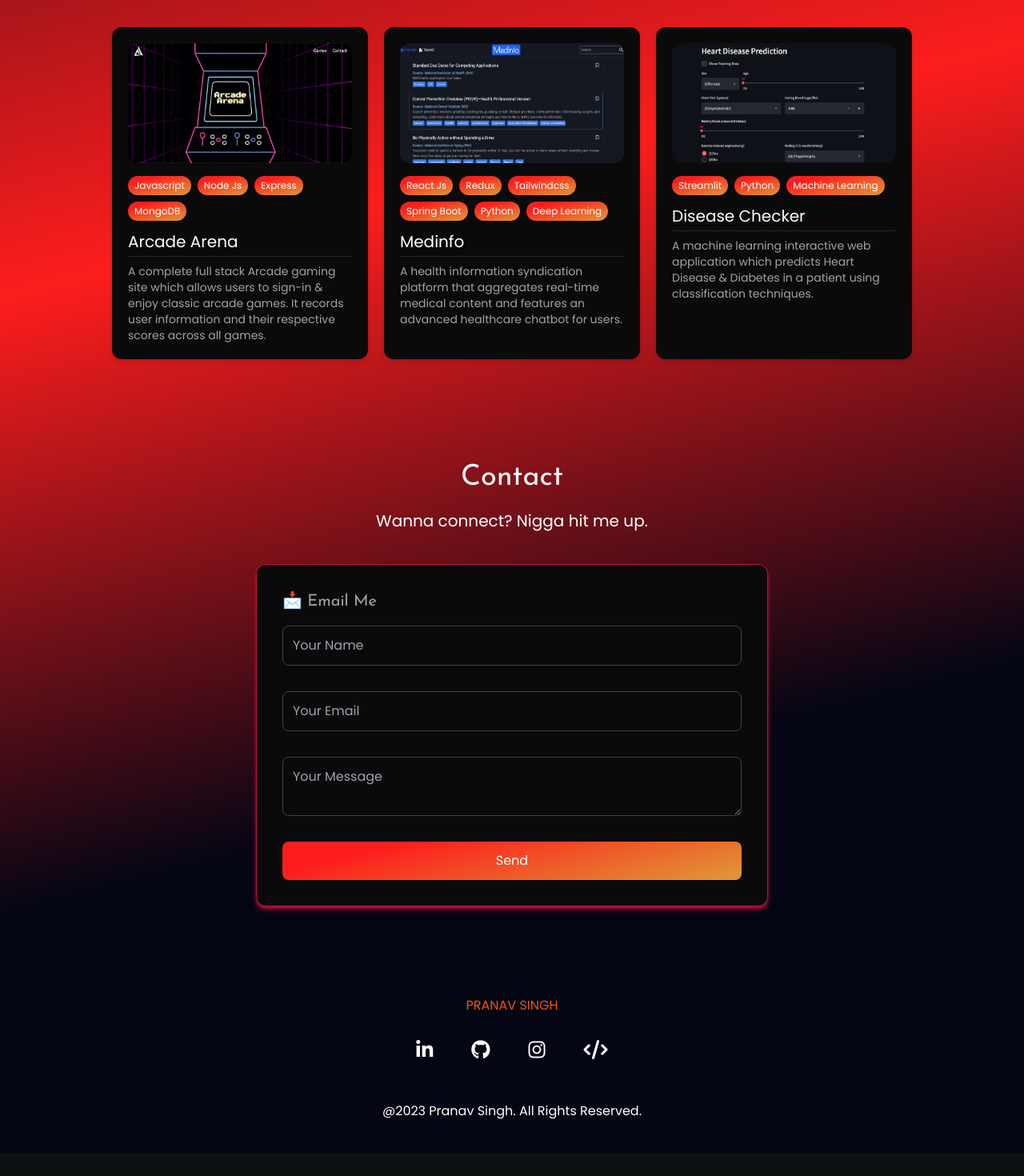
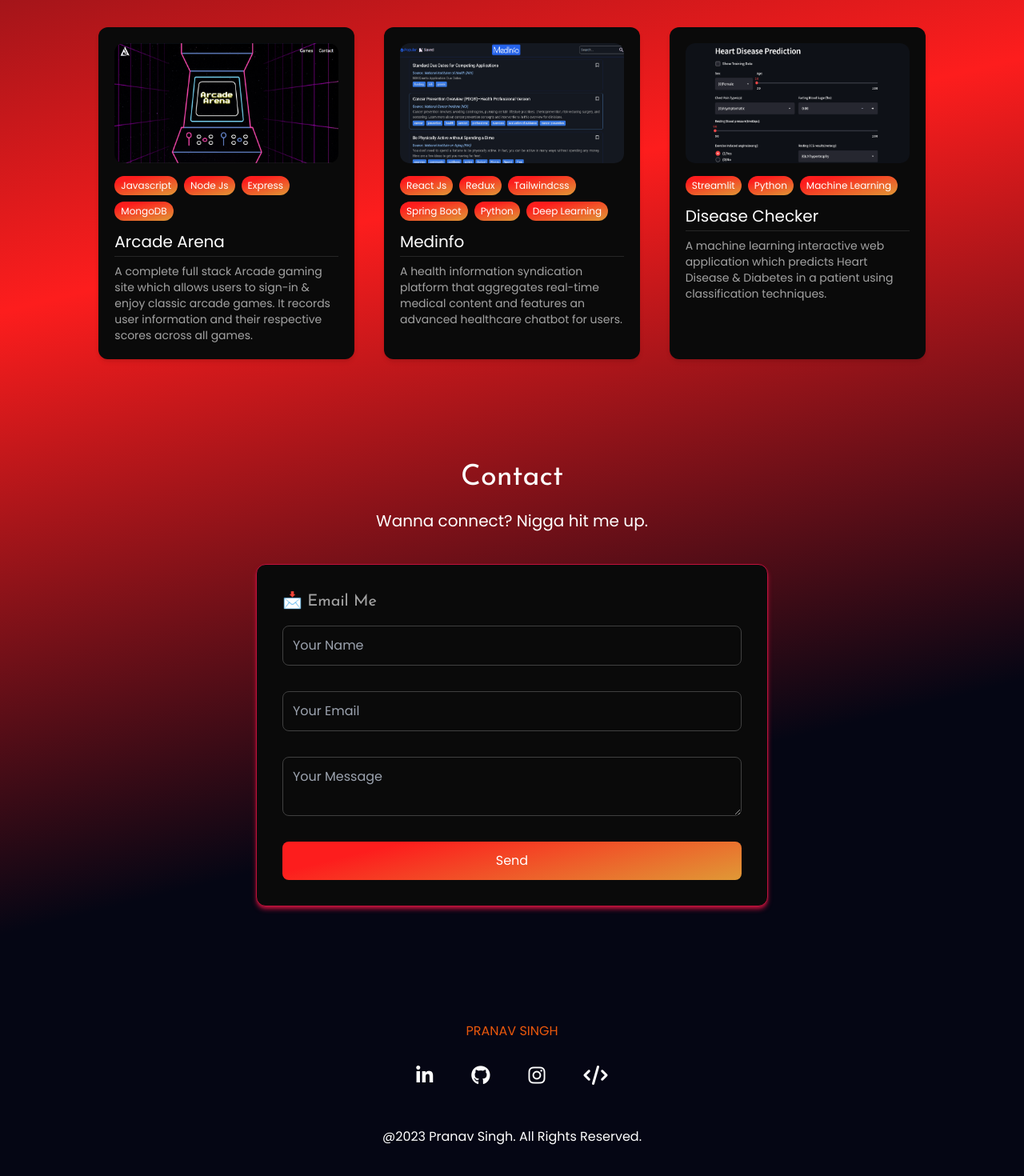
Before and after one commit to PranavvvSingh/Portfolio, a React (Vite) app: page / in a window 1280 px wide. Shown: the part 1323-2793 px from the top of the page at 80% size. Before the commit the page ends 2764 px from the top, so only its background shows below. Built offline with nearby package versions, Linux system fonts and the light colour scheme.

Commit message:
responsive

```diff
--- a/src/components/Contact.jsx
+++ b/src/components/Contact.jsx
@@ -38,8 +38,13 @@ const Contact = () => {
       </div>
 
       <div className="w-1/2 mx-auto bg-neutral-950 p-8 rounded-xl border border-rose-700 shadow-md shadow-rose-700">
-        <form ref={form} onSubmit={handleSubmit(sendEmail)} noValidate>
-          <div className="grid gap-4">
+        <form
+          ref={form}
+          onSubmit={handleSubmit(sendEmail)}
+          noValidate
+          className="grid gap-4"
+        >
+          {/* <div> */}
             <h1 className="text-xl text-neutral-400">📩 Email Me</h1>
             <input
               type="text"
@@ -86,11 +91,11 @@ const Contact = () => {
             >
               Send
             </button>
-          </div>
+          {/* </div> */}
         </form>
         {/* <DevTool control={control} /> */}
       </div>
-      <ToastContainer/>
+      <ToastContainer />
     </div>
   );
 };
--- a/src/components/Footer.jsx
+++ b/src/components/Footer.jsx
@@ -1,7 +1,7 @@
 const Footer = () => {
   return (
     <div
-      className=" mt-16"
+      className=" mt-24"
       style={{ background: "rgba(5,6,20,1)" }}
     >
       <div className="flex flex-col w-11/12 mx-auto items-center pt-12 pb-10 gap-8">
--- a/src/components/Projects.jsx
+++ b/src/components/Projects.jsx
@@ -40,7 +40,7 @@ const Projects = () => {
         </p>
       </div>
 
-      <div className="flex flex-wrap justify-center w-10/12 mx-auto gap-5">
+      <div className="flex flex-wrap justify-evenly w-10/12 mx-auto gap-5">
         <Card
           name="Arcade Arena"
           description="A complete full stack Arcade gaming site which allows users to sign-in & enjoy classic arcade
```
